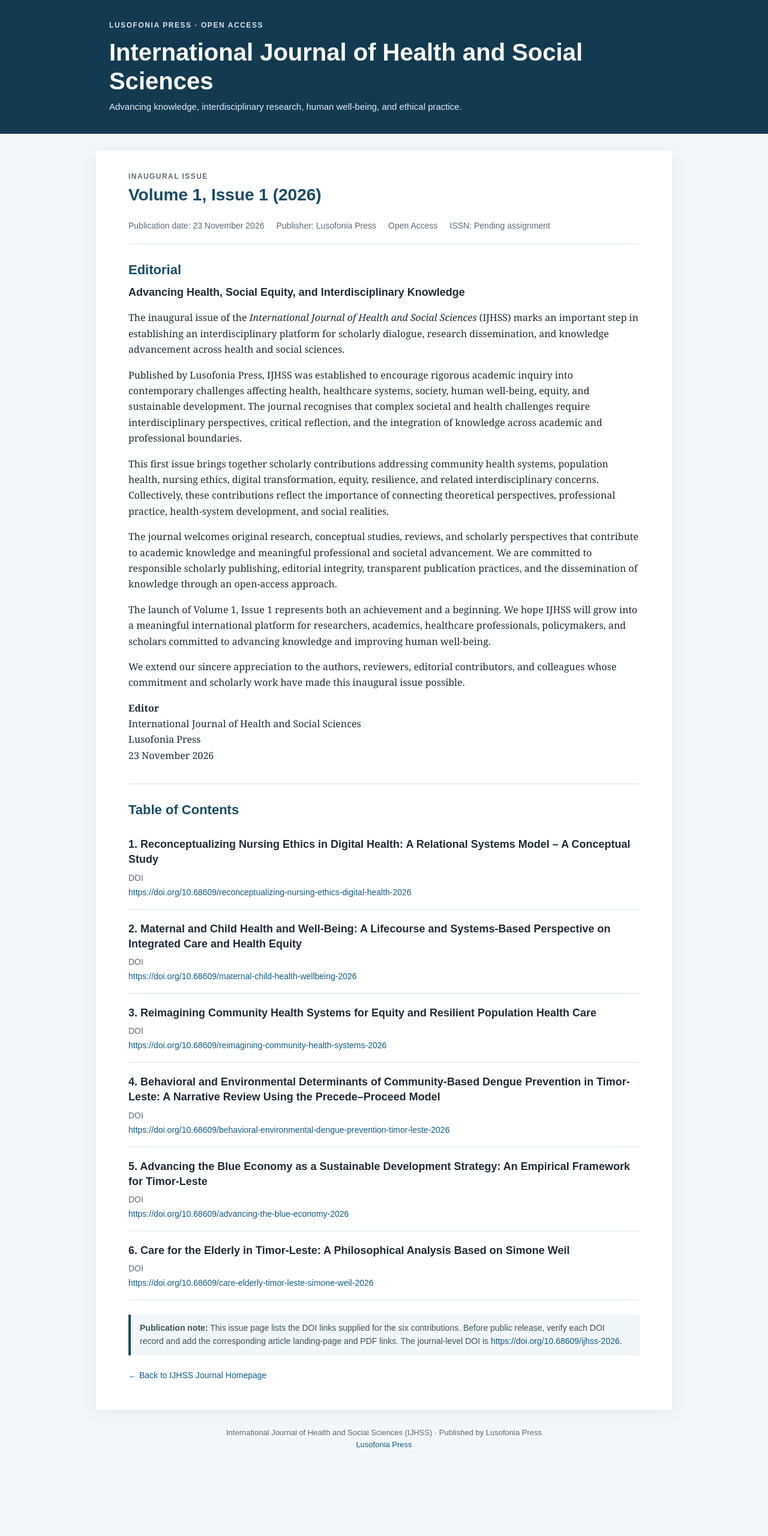
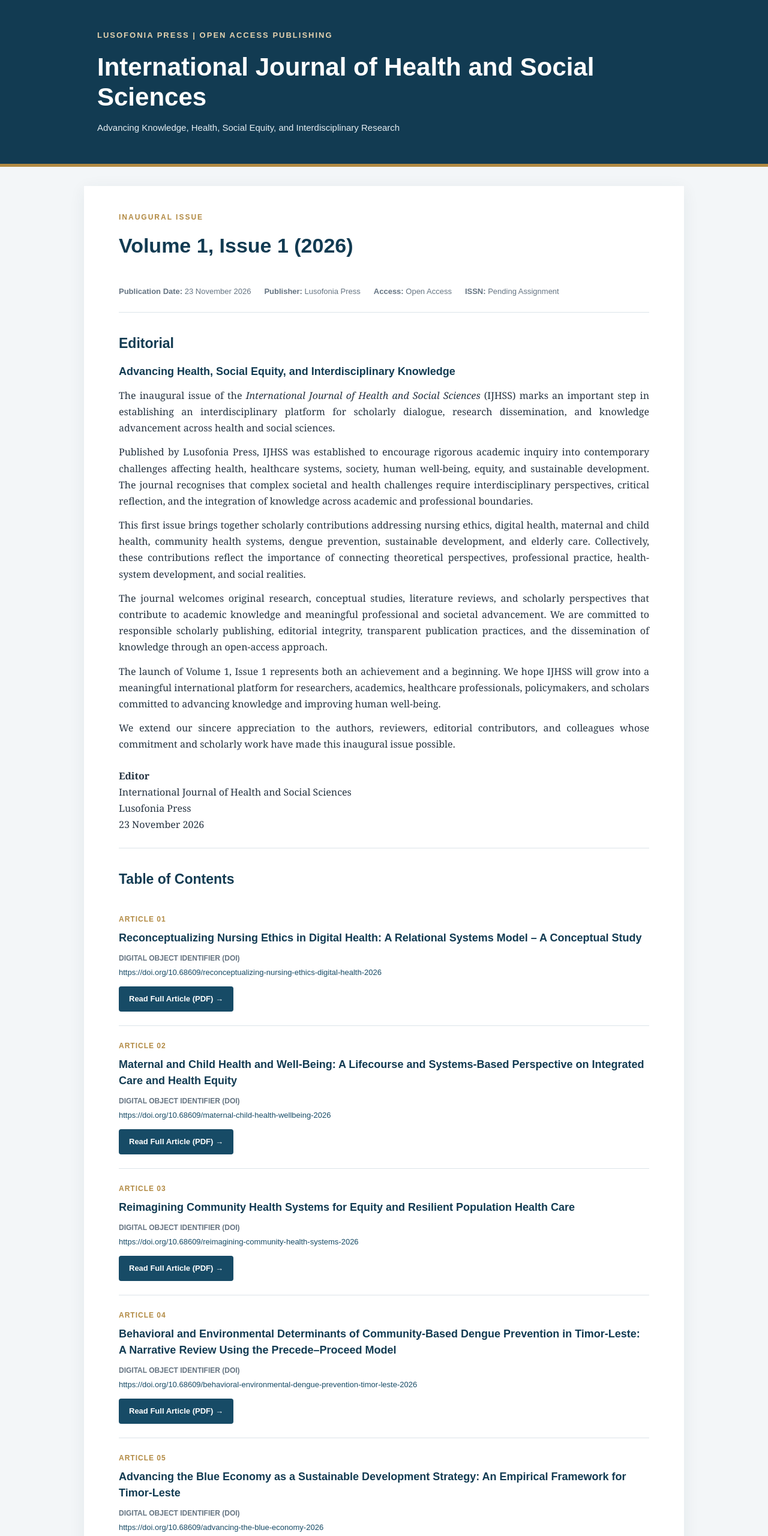
Before and after one commit to Lusofoni/lusofonia-press, a plain HTML site: page issue-1-2026.html in a window 1280 px wide. Shown: the top 2560 px of the page at 60% size. Before the commit the page ends 2451 px from the top, so only its background shows below. Drawn offline with Linux system fonts and the light colour scheme.

Commit message:
Revise HTML for Volume 1, Issue 1 of IJHSS
Updated HTML structure and styling for the inaugural issue of the journal, including new meta tags, header, and article sections.

```diff
--- a/issue-1-2026.html
+++ b/issue-1-2026.html
@@ -1,113 +1,575 @@
 <!DOCTYPE html>
 <html lang="en">
 <head>
-  <meta charset="UTF-8">
-  <meta name="viewport" content="width=device-width, initial-scale=1">
-  <title>Volume 1, Issue 1 (2026) | International Journal of Health and Social Sciences</title>
-  <meta name="description" content="Inaugural issue of the International Journal of Health and Social Sciences (IJHSS), published by Lusofonia Press.">
-  <style>
-    :root { --ink:#202b36; --muted:#5d6b78; --line:#dce3e8; --accent:#174b66; --paper:#ffffff; --bg:#f4f7f9; }
-    * { box-sizing:border-box; }
-    body { margin:0; background:var(--bg); color:var(--ink); font:16px/1.65 Georgia, "Times New Roman", serif; }
-    header { background:#123b52; color:#fff; padding:34px 20px; }
-    .wrap { max-width:960px; margin:auto; padding:0 22px; }
-    header .eyebrow { font:700 12px/1.4 Arial,sans-serif; letter-spacing:.13em; text-transform:uppercase; opacity:.85; }
-    header h1 { font:700 clamp(27px,4vw,40px)/1.2 Arial,sans-serif; margin:12px 0 8px; }
-    header p { margin:0; color:#e4edf2; font:15px/1.5 Arial,sans-serif; }
-    main { background:var(--paper); max-width:960px; margin:28px auto; padding:36px clamp(22px,5vw,54px); box-shadow:0 5px 22px #17384a12; }
-    .meta { display:flex; flex-wrap:wrap; gap:9px 20px; color:var(--muted); font:14px Arial,sans-serif; padding:15px 0 22px; border-bottom:1px solid var(--line); }
-    h2 { color:var(--accent); font:700 22px Arial,sans-serif; margin:30px 0 12px; }
-    h3 { font:700 18px/1.4 Arial,sans-serif; margin:0 0 7px; }
-    .editorial { padding-bottom:18px; border-bottom:1px solid var(--line); }
-    .article { padding:20px 0; border-bottom:1px solid var(--line); }
-    .authors { color:var(--muted); font:14px/1.5 Arial,sans-serif; margin:5px 0; }
-    .doi { font:14px Arial,sans-serif; overflow-wrap:anywhere; }
-    a { color:#145b82; text-decoration:none; }
-    a:hover { text-decoration:underline; }
-    .note { background:#f1f6f8; border-left:4px solid var(--accent); padding:12px 15px; color:#43515d; font:14px/1.55 Arial,sans-serif; margin-top:24px; }
-    footer { max-width:960px; margin:0 auto 32px; padding:0 22px; color:var(--muted); font:13px/1.6 Arial,sans-serif; text-align:center; }
-    .back { font:14px Arial,sans-serif; margin-top:25px; }
-    @media print { body{background:#fff} main{box-shadow:none;margin:0 auto} header{print-color-adjust:exact} }
-  </style>
+<meta charset="UTF-8">
+<meta name="viewport" content="width=device-width, initial-scale=1.0">
+
+<title>Volume 1, Issue 1 (2026) | International Journal of Health and Social Sciences</title>
+
+<meta name="description" content="Volume 1, Issue 1 (2026) of the International Journal of Health and Social Sciences (IJHSS), published by Lusofonia Press.">
+<meta name="keywords" content="IJHSS, nursing, health sciences, social sciences, public health, Lusofonia Press">
+<meta name="publisher" content="Lusofonia Press">
+<meta name="robots" content="index, follow">
+
+<style>
+:root {
+  --primary: #123b52;
+  --secondary: #174b66;
+  --accent: #b28a43;
+  --text: #253341;
+  --muted: #657482;
+  --line: #dce4e9;
+  --background: #f3f6f8;
+  --white: #ffffff;
+}
+
+* {
+  box-sizing: border-box;
+}
+
+body {
+  margin: 0;
+  background: var(--background);
+  color: var(--text);
+  font-family: Georgia, "Times New Roman", serif;
+  font-size: 16px;
+  line-height: 1.7;
+}
+
+header {
+  background: var(--primary);
+  color: var(--white);
+  padding: 48px 20px;
+  border-bottom: 5px solid var(--accent);
+}
+
+.container {
+  max-width: 1000px;
+  margin: auto;
+  padding: 0 22px;
+}
+
+.brand {
+  font-family: Arial, sans-serif;
+  font-size: 13px;
+  font-weight: bold;
+  letter-spacing: 2px;
+  text-transform: uppercase;
+  color: #e4d2ae;
+}
+
+header h1 {
+  font-family: Arial, sans-serif;
+  font-size: clamp(27px, 5vw, 42px);
+  line-height: 1.2;
+  margin: 17px 0 12px;
+}
+
+header p {
+  color: #e4edf2;
+  font-family: Arial, sans-serif;
+  font-size: 15px;
+  margin: 0;
+}
+
+main {
+  max-width: 1000px;
+  margin: 32px auto;
+  padding: 42px clamp(22px, 5vw, 58px);
+  background: var(--white);
+  box-shadow: 0 5px 25px rgba(20, 50, 70, 0.07);
+}
+
+.issue-label {
+  color: var(--accent);
+  font-family: Arial, sans-serif;
+  font-size: 12px;
+  font-weight: bold;
+  letter-spacing: 2px;
+  text-transform: uppercase;
+}
+
+.issue-title {
+  color: var(--primary);
+  font-family: Arial, sans-serif;
+  font-size: clamp(26px, 4vw, 34px);
+  margin: 8px 0 18px;
+}
+
+.metadata {
+  display: flex;
+  flex-wrap: wrap;
+  gap: 10px 22px;
+  padding: 18px 0 23px;
+  border-bottom: 1px solid var(--line);
+  color: var(--muted);
+  font-family: Arial, sans-serif;
+  font-size: 13px;
+}
+
+h2 {
+  color: var(--primary);
+  font-family: Arial, sans-serif;
+  font-size: 23px;
+  margin: 32px 0 14px;
+}
+
+h3 {
+  color: var(--primary);
+  font-family: Arial, sans-serif;
+  font-size: 18px;
+  line-height: 1.5;
+  margin: 0 0 9px;
+}
+
+.editorial {
+  padding-bottom: 25px;
+  border-bottom: 1px solid var(--line);
+}
+
+.editorial p {
+  text-align: justify;
+  margin: 13px 0;
+}
+
+.editor-signature {
+  margin-top: 25px;
+}
+
+.article {
+  padding: 23px 0;
+  border-bottom: 1px solid var(--line);
+}
+
+.article-number {
+  color: var(--accent);
+  font-family: Arial, sans-serif;
+  font-size: 12px;
+  font-weight: bold;
+  letter-spacing: 1px;
+  margin-bottom: 7px;
+}
+
+.doi-label {
+  color: var(--muted);
+  font-family: Arial, sans-serif;
+  font-size: 12px;
+  font-weight: bold;
+  text-transform: uppercase;
+  margin-top: 10px;
+}
+
+.doi {
+  font-family: Arial, sans-serif;
+  font-size: 13px;
+  overflow-wrap: anywhere;
+  margin: 3px 0 12px;
+}
+
+a {
+  color: var(--secondary);
+  text-decoration: none;
+}
+
+a:hover {
+  text-decoration: underline;
+}
+
+.pdf-button {
+  display: inline-block;
+  padding: 10px 17px;
+  background: var(--secondary);
+  color: white;
+  border-radius: 4px;
+  font-family: Arial, sans-serif;
+  font-size: 13px;
+  font-weight: bold;
+  transition: background 0.2s ease;
+}
+
+.pdf-button:hover {
+  background: var(--primary);
+  color: white;
+  text-decoration: none;
+}
+
+.open-access {
+  margin-top: 30px;
+  padding: 19px 21px;
+  background: #f1f6f8;
+  border-left: 4px solid var(--accent);
+  font-family: Arial, sans-serif;
+  font-size: 14px;
+}
+
+.journal-doi {
+  margin-top: 20px;
+  padding: 18px;
+  background: #faf8f3;
+  border: 1px solid #e8dfcf;
+  font-family: Arial, sans-serif;
+  font-size: 14px;
+  overflow-wrap: anywhere;
+}
+
+.back-link {
+  margin-top: 30px;
+  font-family: Arial, sans-serif;
+  font-size: 14px;
+}
+
+footer {
+  max-width: 1000px;
+  margin: 0 auto 30px;
+  padding: 20px;
+  color: var(--muted);
+  text-align: center;
+  font-family: Arial, sans-serif;
+  font-size: 13px;
+}
+
+@media (max-width: 600px) {
+  header {
+    padding: 35px 12px;
+  }
+
+  main {
+    margin: 15px auto;
+    padding: 28px 20px;
+  }
+
+  .metadata {
+    display: block;
+  }
+
+  .metadata span {
+    display: block;
+    margin: 7px 0;
+  }
+}
+
+@media print {
+  body {
+    background: white;
+  }
+
+  main {
+    box-shadow: none;
+    margin: 0 auto;
+  }
+}
+</style>
 </head>
+
 <body>
+
 <header>
-  <div class="wrap">
-    <div class="eyebrow">Lusofonia Press · Open Access</div>
+  <div class="container">
+    <div class="brand">Lusofonia Press | Open Access Publishing</div>
+
     <h1>International Journal of Health and Social Sciences</h1>
-    <p>Advancing knowledge, interdisciplinary research, human well-being, and ethical practice.</p>
+
+    <p>
+      Advancing Knowledge, Health, Social Equity, and Interdisciplinary Research
+    </p>
   </div>
 </header>
+
 <main>
-  <div class="eyebrow" style="font:700 12px Arial,sans-serif;letter-spacing:.12em;color:#5d6b78;text-transform:uppercase">Inaugural Issue</div>
-  <h2 style="font-size:28px;margin-top:8px">Volume 1, Issue 1 (2026)</h2>
-  <div class="meta">
-    <span>Publication date: 23 November 2026</span>
-    <span>Publisher: Lusofonia Press</span>
-    <span>Open Access</span>
-    <span>ISSN: Pending assignment</span>
+
+  <div class="issue-label">Inaugural Issue</div>
+
+  <h2 class="issue-title">Volume 1, Issue 1 (2026)</h2>
+
+  <div class="metadata">
+    <span><strong>Publication Date:</strong> 23 November 2026</span>
+    <span><strong>Publisher:</strong> Lusofonia Press</span>
+    <span><strong>Access:</strong> Open Access</span>
+    <span><strong>ISSN:</strong> Pending Assignment</span>
   </div>
 
   <section class="editorial">
+
     <h2>Editorial</h2>
-    <h3>Advancing Health, Social Equity, and Interdisciplinary Knowledge</h3>
-    <p>The inaugural issue of the <em>International Journal of Health and Social Sciences</em> (IJHSS) marks an important step in establishing an interdisciplinary platform for scholarly dialogue, research dissemination, and knowledge advancement across health and social sciences.</p>
-    <p>Published by Lusofonia Press, IJHSS was established to encourage rigorous academic inquiry into contemporary challenges affecting health, healthcare systems, society, human well-being, equity, and sustainable development. The journal recognises that complex societal and health challenges require interdisciplinary perspectives, critical reflection, and the integration of knowledge across academic and professional boundaries.</p>
-    <p>This first issue brings together scholarly contributions addressing community health systems, population health, nursing ethics, digital transformation, equity, resilience, and related interdisciplinary concerns. Collectively, these contributions reflect the importance of connecting theoretical perspectives, professional practice, health-system development, and social realities.</p>
-    <p>The journal welcomes original research, conceptual studies, reviews, and scholarly perspectives that contribute to academic knowledge and meaningful professional and societal advancement. We are committed to responsible scholarly publishing, editorial integrity, transparent publication practices, and the dissemination of knowledge through an open-access approach.</p>
-    <p>The launch of Volume 1, Issue 1 represents both an achievement and a beginning. We hope IJHSS will grow into a meaningful international platform for researchers, academics, healthcare professionals, policymakers, and scholars committed to advancing knowledge and improving human well-being.</p>
-    <p>We extend our sincere appreciation to the authors, reviewers, editorial contributors, and colleagues whose commitment and scholarly work have made this inaugural issue possible.</p>
-    <p><strong>Editor</strong><br>International Journal of Health and Social Sciences<br>Lusofonia Press<br>23 November 2026</p>
+
+    <h3>
+      Advancing Health, Social Equity, and Interdisciplinary Knowledge
+    </h3>
+
+    <p>
+      The inaugural issue of the <em>International Journal of Health and
+      Social Sciences</em> (IJHSS) marks an important step in establishing
+      an interdisciplinary platform for scholarly dialogue, research
+      dissemination, and knowledge advancement across health and social
+      sciences.
+    </p>
+
+    <p>
+      Published by Lusofonia Press, IJHSS was established to encourage
+      rigorous academic inquiry into contemporary challenges affecting
+      health, healthcare systems, society, human well-being, equity, and
+      sustainable development. The journal recognises that complex
+      societal and health challenges require interdisciplinary
+      perspectives, critical reflection, and the integration of knowledge
+      across academic and professional boundaries.
+    </p>
+
+    <p>
+      This first issue brings together scholarly contributions addressing
+      nursing ethics, digital health, maternal and child health, community
+      health systems, dengue prevention, sustainable development, and
+      elderly care. Collectively, these contributions reflect the
+      importance of connecting theoretical perspectives, professional
+      practice, health-system development, and social realities.
+    </p>
+
+    <p>
+      The journal welcomes original research, conceptual studies,
+      literature reviews, and scholarly perspectives that contribute to
+      academic knowledge and meaningful professional and societal
+      advancement. We are committed to responsible scholarly publishing,
+      editorial integrity, transparent publication practices, and the
+      dissemination of knowledge through an open-access approach.
+    </p>
+
+    <p>
+      The launch of Volume 1, Issue 1 represents both an achievement and
+      a beginning. We hope IJHSS will grow into a meaningful international
+      platform for researchers, academics, healthcare professionals,
+      policymakers, and scholars committed to advancing knowledge and
+      improving human well-being.
+    </p>
+
+    <p>
+      We extend our sincere appreciation to the authors, reviewers,
+      editorial contributors, and colleagues whose commitment and
+      scholarly work have made this inaugural issue possible.
+    </p>
+
+    <div class="editor-signature">
+      <strong>Editor</strong><br>
+      International Journal of Health and Social Sciences<br>
+      Lusofonia Press<br>
+      23 November 2026
+    </div>
+
   </section>
 
   <section>
+
     <h2>Table of Contents</h2>
 
+    <!-- ARTICLE 1 -->
     <article class="article">
-      <h3>1. Reconceptualizing Nursing Ethics in Digital Health: A Relational Systems Model – A Conceptual Study</h3>
-      <div class="authors">DOI</div>
-      <div class="doi"><a href="https://doi.org/10.68609/reconceptualizing-nursing-ethics-digital-health-2026">https://doi.org/10.68609/reconceptualizing-nursing-ethics-digital-health-2026</a></div>
+      <div class="article-number">ARTICLE 01</div>
+
+      <h3>
+        Reconceptualizing Nursing Ethics in Digital Health:
+        A Relational Systems Model – A Conceptual Study
+      </h3>
+
+      <div class="doi-label">Digital Object Identifier (DOI)</div>
+
+      <div class="doi">
+        <a href="https://doi.org/10.68609/reconceptualizing-nursing-ethics-digital-health-2026">
+          https://doi.org/10.68609/reconceptualizing-nursing-ethics-digital-health-2026
+        </a>
+      </div>
+
+      <a class="pdf-button"
+         href="https://lusofoni.github.io/lusofonia-press/journal/articles/article-1-nursing-ethics.pdf"
+         target="_blank" rel="noopener">
+        Read Full Article (PDF) →
+      </a>
     </article>
 
+    <!-- ARTICLE 2 -->
     <article class="article">
-      <h3>2. Maternal and Child Health and Well-Being: A Lifecourse and Systems-Based Perspective on Integrated Care and Health Equity</h3>
-      <div class="authors">DOI</div>
-      <div class="doi"><a href="https://doi.org/10.68609/maternal-child-health-wellbeing-2026">https://doi.org/10.68609/maternal-child-health-wellbeing-2026</a></div>
+      <div class="article-number">ARTICLE 02</div>
+
+      <h3>
+        Maternal and Child Health and Well-Being:
+        A Lifecourse and Systems-Based Perspective on
+        Integrated Care and Health Equity
+      </h3>
+
+      <div class="doi-label">Digital Object Identifier (DOI)</div>
+
+      <div class="doi">
+        <a href="https://doi.org/10.68609/maternal-child-health-wellbeing-2026">
+          https://doi.org/10.68609/maternal-child-health-wellbeing-2026
+        </a>
+      </div>
+
+      <a class="pdf-button"
+         href="https://lusofoni.github.io/lusofonia-press/journal/articles/article-2-maternal-child-health.pdf"
+         target="_blank" rel="noopener">
+        Read Full Article (PDF) →
+      </a>
     </article>
 
+    <!-- ARTICLE 3 -->
     <article class="article">
-      <h3>3. Reimagining Community Health Systems for Equity and Resilient Population Health Care</h3>
-      <div class="authors">DOI</div>
-      <div class="doi"><a href="https://doi.org/10.68609/reimagining-community-health-systems-2026">https://doi.org/10.68609/reimagining-community-health-systems-2026</a></div>
+      <div class="article-number">ARTICLE 03</div>
+
+      <h3>
+        Reimagining Community Health Systems for Equity
+        and Resilient Population Health Care
+      </h3>
+
+      <div class="doi-label">Digital Object Identifier (DOI)</div>
+
+      <div class="doi">
+        <a href="https://doi.org/10.68609/reimagining-community-health-systems-2026">
+          https://doi.org/10.68609/reimagining-community-health-systems-2026
+        </a>
+      </div>
+
+      <a class="pdf-button"
+         href="https://lusofoni.github.io/lusofonia-press/journal/articles/article-3-community-health.pdf"
+         target="_blank" rel="noopener">
+        Read Full Article (PDF) →
+      </a>
     </article>
 
+    <!-- ARTICLE 4 -->
     <article class="article">
-      <h3>4. Behavioral and Environmental Determinants of Community-Based Dengue Prevention in Timor-Leste: A Narrative Review Using the Precede–Proceed Model</h3>
-      <div class="authors">DOI</div>
-      <div class="doi"><a href="https://doi.org/10.68609/behavioral-environmental-dengue-prevention-timor-leste-2026">https://doi.org/10.68609/behavioral-environmental-dengue-prevention-timor-leste-2026</a></div>
+      <div class="article-number">ARTICLE 04</div>
+
+      <h3>
+        Behavioral and Environmental Determinants of
+        Community-Based Dengue Prevention in Timor-Leste:
+        A Narrative Review Using the Precede–Proceed Model
+      </h3>
+
+      <div class="doi-label">Digital Object Identifier (DOI)</div>
+
+      <div class="doi">
+        <a href="https://doi.org/10.68609/behavioral-environmental-dengue-prevention-timor-leste-2026">
+          https://doi.org/10.68609/behavioral-environmental-dengue-prevention-timor-leste-2026
+        </a>
+      </div>
+
+      <a class="pdf-button"
+         href="https://lusofoni.github.io/lusofonia-press/journal/articles/article-4-dengue-prevention.pdf"
+         target="_blank" rel="noopener">
+        Read Full Article (PDF) →
+      </a>
     </article>
 
+    <!-- ARTICLE 5 -->
     <article class="article">
-      <h3>5. Advancing the Blue Economy as a Sustainable Development Strategy: An Empirical Framework for Timor-Leste</h3>
-      <div class="authors">DOI</div>
-      <div class="doi"><a href="https://doi.org/10.68609/advancing-the-blue-economy-2026">https://doi.org/10.68609/advancing-the-blue-economy-2026</a></div>
+      <div class="article-number">ARTICLE 05</div>
+
+      <h3>
+        Advancing the Blue Economy as a Sustainable Development
+        Strategy: An Empirical Framework for Timor-Leste
+      </h3>
+
+      <div class="doi-label">Digital Object Identifier (DOI)</div>
+
+      <div class="doi">
+        <a href="https://doi.org/10.68609/advancing-the-blue-economy-2026">
+          https://doi.org/10.68609/advancing-the-blue-economy-2026
+        </a>
+      </div>
+
+      <a class="pdf-button"
+         href="https://lusofoni.github.io/lusofonia-press/journal/articles/article-5-blue-economy.pdf"
+         target="_blank" rel="noopener">
+        Read Full Article (PDF) →
+      </a>
     </article>
 
+    <!-- ARTICLE 6 -->
     <article class="article">
-      <h3>6. Care for the Elderly in Timor-Leste: A Philosophical Analysis Based on Simone Weil</h3>
-      <div class="authors">DOI</div>
-      <div class="doi"><a href="https://doi.org/10.68609/care-elderly-timor-leste-simone-weil-2026">https://doi.org/10.68609/care-elderly-timor-leste-simone-weil-2026</a></div>
+      <div class="article-number">ARTICLE 06</div>
+
+      <h3>
+        Care for the Elderly in Timor-Leste:
+        A Philosophical Analysis Based on Simone Weil
+      </h3>
+
+      <div class="doi-label">Digital Object Identifier (DOI)</div>
+
+      <div class="doi">
+        <a href="https://doi.org/10.68609/care-elderly-timor-leste-simone-weil-2026">
+          https://doi.org/10.68609/care-elderly-timor-leste-simone-weil-2026
+        </a>
+      </div>
+
+      <a class="pdf-button"
+         href="https://lusofoni.github.io/lusofonia-press/journal/articles/article-6-care-for-elderly.pdf"
+         target="_blank" rel="noopener">
+        Read Full Article (PDF) →
+      </a>
     </article>
+
   </section>
 
-  <div class="note">
-    <strong>Publication note:</strong> This issue page lists the DOI links supplied for the six contributions. Before public release, verify each DOI record and add the corresponding article landing-page and PDF links. The journal-level DOI is <a href="https://doi.org/10.68609/ijhss-2026">https://doi.org/10.68609/ijhss-2026</a>.
-  </div>
-  <p class="back"><a href="https://lusofoni.github.io/lusofonia-press/journal/">← Back to IJHSS Journal Homepage</a></p>
+  <section class="open-access">
+
+    <strong>Open Access Statement</strong>
+
+    <p>
+      All six articles published in this issue are freely accessible
+      in full-text PDF format. Readers may access and download the
+      articles without charge.
+    </p>
+
+    <p>
+      The journal supports the dissemination of scholarly knowledge
+      through an open-access publishing approach.
+    </p>
+
+  </section>
+
+  <section class="journal-doi">
+
+    <strong>Journal Information</strong><br><br>
+
+    Journal: International Journal of Health and Social Sciences (IJHSS)<br>
+
+    Publisher: Lusofonia Press<br>
+
+    Volume: 1<br>
+
+    Issue: 1<br>
+
+    Year: 2026<br>
+
+    Publication Date: 23 November 2026<br>
+
+    ISSN: Pending Assignment<br>
+
+    Journal DOI:
+    <a href="https://doi.org/10.68609/ijhss-2026">
+      https://doi.org/10.68609/ijhss-2026
+    </a>
+
+    <p>
+      DOI links and their deposited metadata should be verified
+      through Crossref before final publication confirmation.
+    </p>
+
+  </section>
+
+  <p class="back-link">
+    <a href="https://lusofoni.github.io/lusofonia-press/journal/">
+      ← Back to IJHSS Journal Homepage
+    </a>
+  </p>
+
 </main>
+
 <footer>
-  International Journal of Health and Social Sciences (IJHSS) · Published by Lusofonia Press<br>
-  <a href="https://lusofoni.github.io/lusofonia-press/">Lusofonia Press</a>
+  <strong>International Journal of Health and Social Sciences (IJHSS)</strong><br>
+  Published by Lusofonia Press<br>
+  <a href="https://lusofoni.github.io/lusofonia-press/">
+    Lusofonia Press Official Website
+  </a>
+  <p>© 2026 Lusofonia Press. All rights reserved.</p>
 </footer>
+
 </body>
 </html>
```
